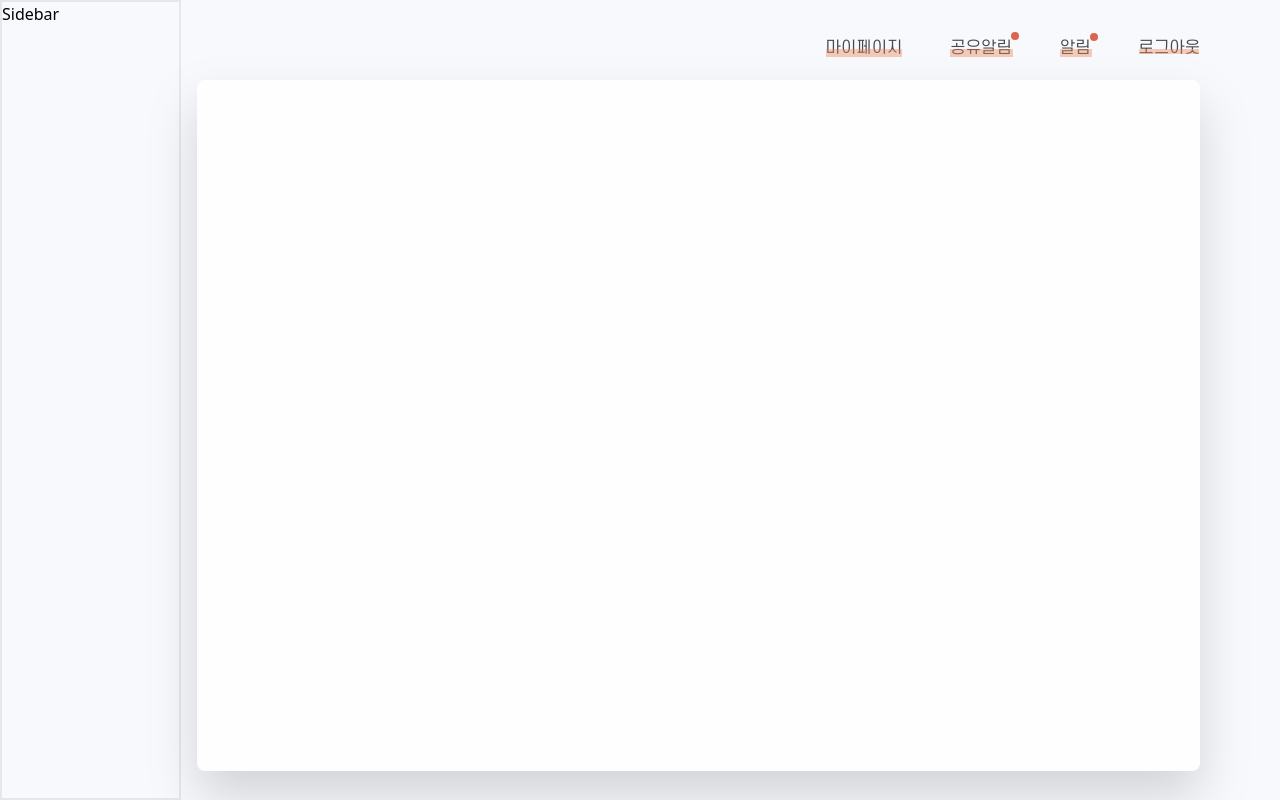
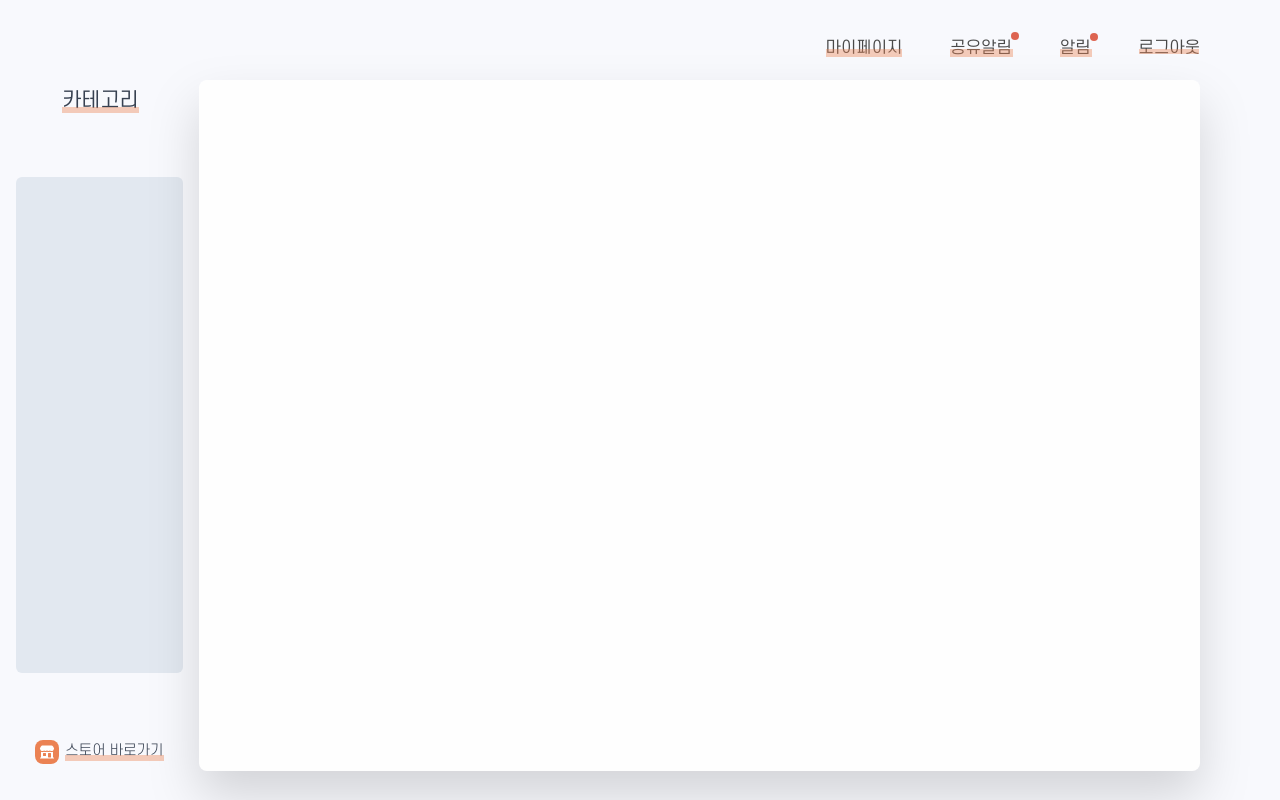
Before and after one commit to codestates-seb/seb40_main_005, a Next.js app in the folder client/: page /calendar in a window 1280 px wide. Built offline with nearby package versions, Linux system fonts and the light colour scheme.

Commit message:
✨Feature/sunghun/캘린더페이지 side bar구현#78 (#233)
* ✨ Feature/sunghun/캘린더페이지 사이드바 outline 구현 완료

```diff
--- a/client/components/CalendarPageLayout.tsx
+++ b/client/components/CalendarPageLayout.tsx
@@ -1,12 +1,13 @@
 import CalendarContainer from "./CalendarContainer";
 import CalendarNav from "./CalendarNav";
+import Sidebar from "./Sidebar";
 
 const CalendarPageLayout = () => {
   return (
     <>
       <div className="flex flex-col-reverse h-screen lg:flex-row bg-bgGray">
-        <section className="w-1/6 h-full border-2 lg:block">Sidebar</section>
-
+        {/* <section className="w-1/6 h-full border-2 lg:block">Sidebar</section> */}
+        <Sidebar />
         <div className="w-full p-4 lg:pr-20">
           <CalendarNav />
           <CalendarContainer></CalendarContainer>
--- /dev/null
+++ b/client/components/Sidebar.tsx
@@ -0,0 +1,35 @@
+import { BuildingStorefrontIcon } from '@heroicons/react/24/solid'
+import Link from 'next/link';
+
+const Sidebar = () => {
+  return (
+    <>
+      <section className="flex flex-col justify-center lg:justify-around items-center w-full lg:w-1/6 h-full pr-4 lg:pr-0 pl-4 pt-14">
+        <div className="relative items-center justify-center cursor-pointer w-fit h-7 mb-5 lg:mb-0">
+          <div className="z-10 ml-0.5 text-base lg:text-xl text-gray-700 font-SCDream4">
+            카테고리
+          </div>
+          <div className="absolute top-4 lg:top-5 left-0.5 right-0 bottom-1.5 lg:bottom-0.5  bg-mainOrange/40"></div>
+        </div>
+
+        <div className="w-full h-1/3 lg:h-2/3 bg-slate-200 rounded-md overflow-auto"></div>
+
+        <Link href="/commerce">
+          <div className="flex flex-row justify-center items-center w-fit h-fit cursor-pointer mt-10 lg:mt-0">
+            <span className="w-fit h-fit bg-mainOrange p-1 rounded-lg mr-1">
+              <BuildingStorefrontIcon className='w-4 h-4 text-white'/>
+            </span>
+            <div className="relative items-center justify-center w-fit h-7 mt-1.5">
+              <div className="z-10 ml-0.5 text-sm md:text-sm lg:text-sm text-gray-700 font-SCDream3">
+                스토어 바로가기
+              </div>
+              <div className="absolute top-3.5 left-0.5 right-0 bottom-2  bg-mainOrange/40"></div>
+            </div>
+          </div>
+        </Link>
+      </section>
+    </>
+  );
+};
+
+export default Sidebar;
```
